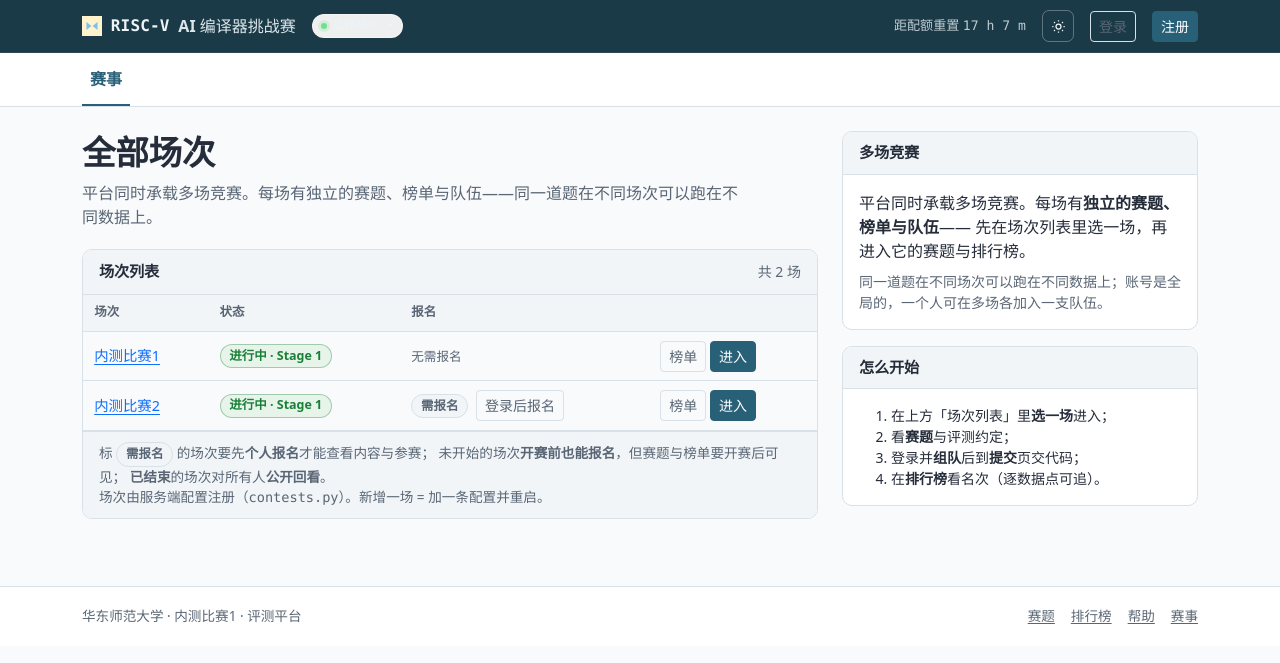
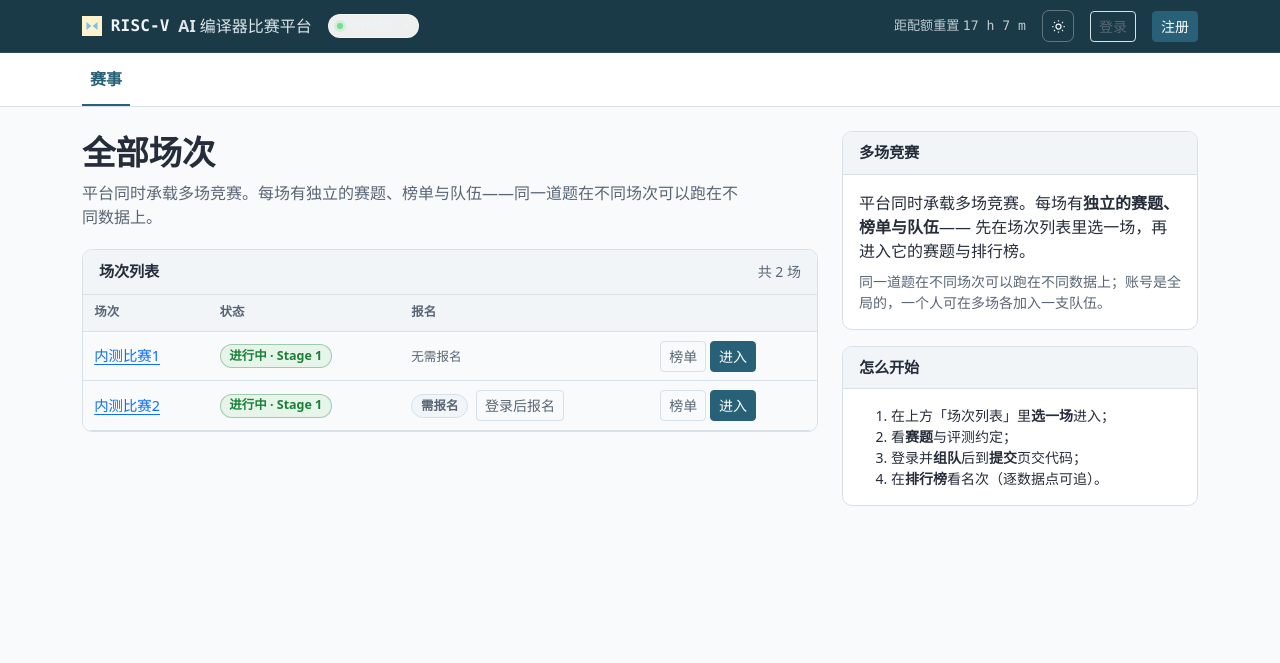
Before and after one commit to ScratchV-Compiler/riscv-ai-compiler-platform, a Flask app: page / in a window 1280 px wide. Shown: the top 663 px of the page. Run offline with Flask 3, Linux system fonts and the light colour scheme; some libraries are stand-ins or nearby versions.

Commit message:
Chore: 站点文案「挑战赛」→「比赛平台」并精简页脚
- README / mailer / static/app.js / 各页 title 统一改名
- base.html 去掉站点页脚；contests.html 去掉场次页脚注
- tools/export_static.py 的演示说明页 title 同步

Co-Authored-By: Claude <noreply@anthropic.com>

```diff
--- a/mailer.py
+++ b/mailer.py
@@ -32,7 +32,7 @@ def mail_configured():
 def send_password_reset_email(to_email, reset_url):
     """发送找回密码邮件；未配置 SMTP 时打印到日志。"""
     ttl_min = current_app.config['RESET_TOKEN_TTL_SECONDS'] // 60
-    subject = '【RISC-V AI 编译器挑战赛】重置密码'
+    subject = '【RISC-V AI 编译器比赛平台】重置密码'
     body = (
         f'你好，\n\n'
         f'我们收到了重置此邮箱账号密码的请求。请在 {ttl_min} 分钟内打开下面的链接设置新密码：\n\n'
--- a/static/app.js
+++ b/static/app.js
@@ -1,5 +1,5 @@
 /* ==========================================================================
-   RISC-V AI 编译器挑战赛 · 评测平台
+   RISC-V AI 编译器比赛平台 · 评测平台
    极少量原生 JS：主题切换、05:00 结算倒计时、htmx 状态提示。
    页面的数据获取与局部刷新交给 htmx；这里不承载业务。
    ========================================================================== */
--- a/templates/base.html
+++ b/templates/base.html
@@ -4,7 +4,7 @@
   <meta charset="UTF-8">
   <meta name="viewport" content="width=device-width, initial-scale=1">
   <meta name="csrf-token" content="{{ csrf_token() }}">
-  <title>{% block title %}RISC-V AI 编译器挑战赛 · 评测平台{% endblock %}</title>
+  <title>{% block title %}RISC-V AI 编译器比赛平台{% endblock %}</title>
 
   {# 主题必须在首屏绘制前落定，避免闪白 #}
   <script>
@@ -29,13 +29,13 @@
     {# ---- 品牌条 ---- #}
     <div class="brandbar">
       <div class="container d-flex align-items-center gap-3">
-        <a class="wordmark" href="{{ url_for('contests_page') }}" aria-label="RISC-V AI 编译器挑战赛，返回赛事列表">
+        <a class="wordmark" href="{{ url_for('contests_page') }}" aria-label="RISC-V AI 编译器比赛平台，返回赛事列表">
           <svg class="mark" viewBox="0 0 24 24" fill="currentColor" aria-hidden="true" focusable="false">
             <path d="M2.5 5 11 12 2.5 19Z"/>
             <path d="M21.5 5 13 12l8.5 7Z"/>
           </svg>
           <span class="riscv">RISC-V</span>
-          <span class="rest">AI 编译器挑战赛</span>
+          <span class="rest">AI 编译器比赛平台</span>
         </a>
 
         {# 场次切换器：显示当前场次副标题 + 状态，可切到其它场次 #}
@@ -191,18 +191,6 @@
     </div>
   </div>
 
-  <footer class="site-footer">
-    <div class="container d-flex flex-wrap gap-3 justify-content-between">
-      <span>华东师范大学 · {{ contest.title }} · 评测平台</span>
-      <span class="d-flex gap-3">
-        <a href="{{ url_for('contest.problems_page', slug=contest.slug) }}">赛题</a>
-        <a href="{{ url_for('contest.standings_page', slug=contest.slug) }}">排行榜</a>
-        <a href="{{ url_for('contest.help_page', slug=contest.slug) }}">帮助</a>
-        <a href="{{ url_for('contests_page') }}">赛事</a>
-      </span>
-    </div>
-  </footer>
-
   <script src="https://cdn.jsdelivr.net/npm/bootstrap@5.3.3/dist/js/bootstrap.bundle.min.js"></script>
   <script src="https://cdn.jsdelivr.net/npm/htmx.org@1.9.12/dist/htmx.min.js"></script>
   <script src="{{ url_for('static', filename='app.js') }}"></script>
--- a/templates/contests.html
+++ b/templates/contests.html
@@ -85,11 +85,5 @@
       </tbody>
     </table>
   </div>
-  <div class="panel-foot text-body-secondary small">
-    标 <span class="vbadge vbadge-pending">需报名</span> 的场次要先<strong>个人报名</strong>才能查看内容与参赛；
-    未开始的场次<strong>开赛前也能报名</strong>，但赛题与榜单要开赛后可见；
-    <strong>已结束</strong>的场次对所有人<strong>公开回看</strong>。<br>
-    场次由服务端配置注册（<span class="mono">contests.py</span>）。新增一场 = 加一条配置并重启。
-  </div>
 </section>
 {% endblock %}
--- a/templates/forgot_password.html
+++ b/templates/forgot_password.html
@@ -1,5 +1,5 @@
 {% extends 'base.html' %}
-{% block title %}找回密码 · RISC-V AI 编译器挑战赛{% endblock %}
+{% block title %}找回密码 · RISC-V AI 编译器比赛平台{% endblock %}
 
 {% block content %}
 <div class="page-head">
--- a/templates/login.html
+++ b/templates/login.html
@@ -1,5 +1,5 @@
 {% extends 'base.html' %}
-{% block title %}登录 · RISC-V AI 编译器挑战赛{% endblock %}
+{% block title %}登录 · RISC-V AI 编译器比赛平台{% endblock %}
 
 {% block content %}
 <div class="page-head">
--- a/templates/register.html
+++ b/templates/register.html
@@ -1,5 +1,5 @@
 {% extends 'base.html' %}
-{% block title %}注册 · RISC-V AI 编译器挑战赛{% endblock %}
+{% block title %}注册 · RISC-V AI 编译器比赛平台{% endblock %}
 
 {% block content %}
 <div class="page-head">
--- a/templates/reset_password.html
+++ b/templates/reset_password.html
@@ -1,5 +1,5 @@
 {% extends 'base.html' %}
-{% block title %}设置新密码 · RISC-V AI 编译器挑战赛{% endblock %}
+{% block title %}设置新密码 · RISC-V AI 编译器比赛平台{% endblock %}
 
 {% block content %}
 <div class="page-head">
--- a/templates/result.html
+++ b/templates/result.html
@@ -1,5 +1,5 @@
 {% extends 'base.html' %}
-{% block title %}评测结果 #{{ submission.id }} · RISC-V AI 编译器挑战赛{% endblock %}
+{% block title %}评测结果 #{{ submission.id }} · RISC-V AI 编译器比赛平台{% endblock %}
 
 {% set verdict_badge = {
   'accepted': 'vbadge-accepted',
--- a/templates/team.html
+++ b/templates/team.html
@@ -1,5 +1,5 @@
 {% extends 'base.html' %}
-{% block title %}我的队伍 · RISC-V AI 编译器挑战赛{% endblock %}
+{% block title %}我的队伍 · RISC-V AI 编译器比赛平台{% endblock %}
 
 {% block content %}
 <div class="page-head">
--- a/tools/export_static.py
+++ b/tools/export_static.py
@@ -90,7 +90,7 @@ DEMO_BANNER = (
 DEMO_NOTICE = """<!DOCTYPE html>
 <html lang="zh-CN" data-bs-theme="light"><head><meta charset="UTF-8">
 <meta name="viewport" content="width=device-width, initial-scale=1">
-<title>演示版说明 · RISC-V AI 编译器挑战赛</title>
+<title>演示版说明 · RISC-V AI 编译器比赛平台</title>
 <link rel="stylesheet" href="https://cdn.jsdelivr.net/npm/bootstrap@5.3.3/dist/css/bootstrap.min.css">
 <link rel="stylesheet" href="static/style.css"></head>
 <body>%s
```
Also changed, not shown: README.md.
